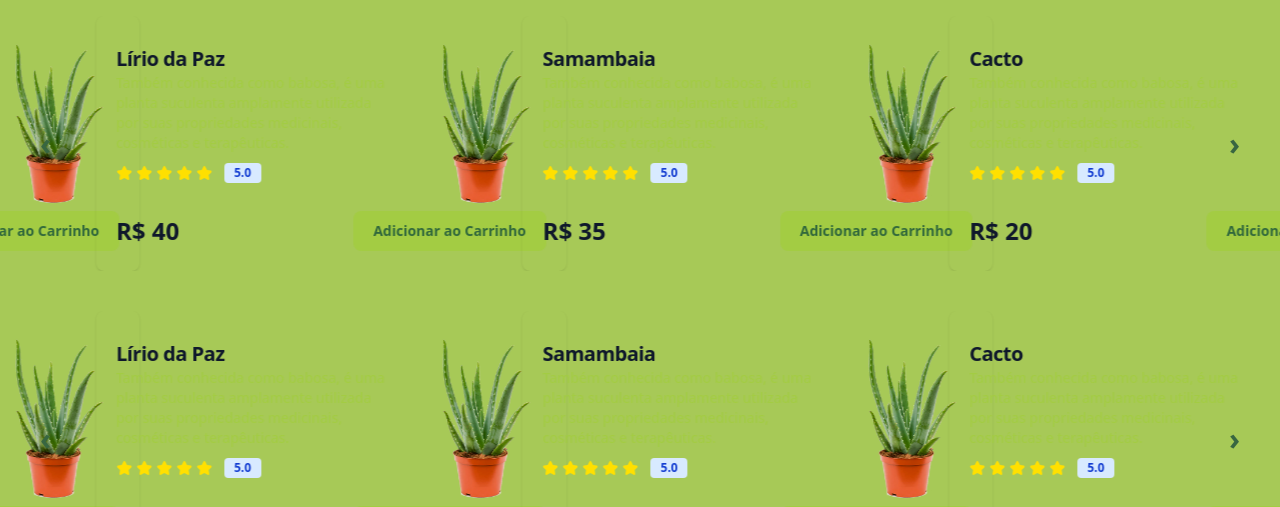
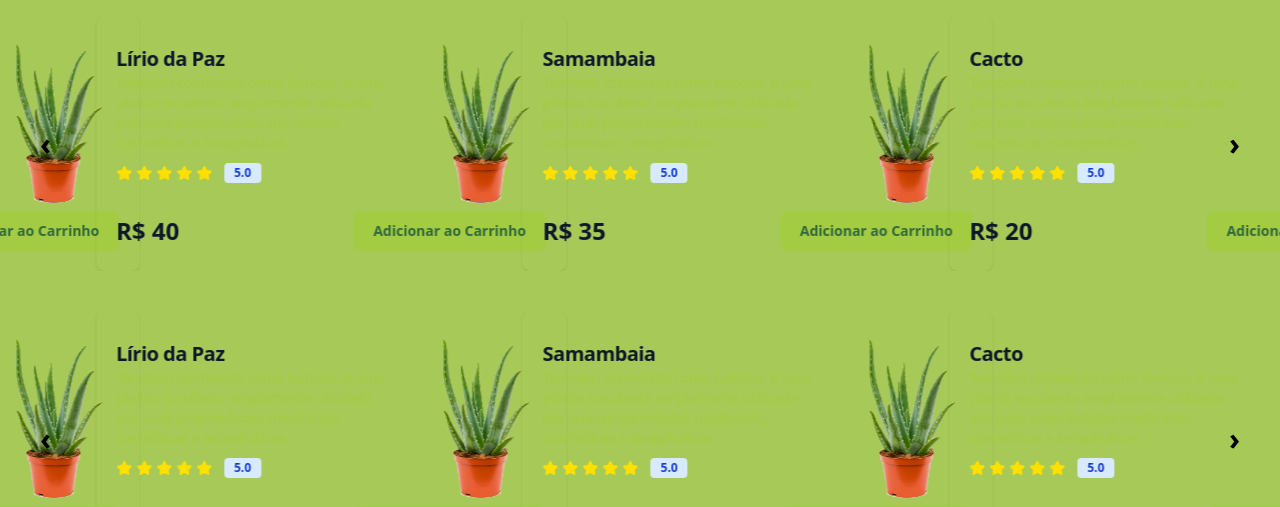
Before and after one commit to standbytheboy/gardenme, a React (Vite) app in the folder frontend/: page /plantas in a window 1280 px wide. Shown: the part 840-1347 px from the top of the page. Built offline with nearby package versions, Linux system fonts and the light colour scheme.

Commit message:
updating styles

```diff
--- a/frontend/src/components/carousel/Carousel.tsx
+++ b/frontend/src/components/carousel/Carousel.tsx
@@ -26,13 +26,13 @@ export const Carousel = () => {
       {/* Botões customizados */}
       <div
         ref={prevRef}
-        className="absolute left-10 top-1/2 -translate-y-1/2 z-20 cursor-pointer text-3xl font-bold text-[#386641]"
+        className="absolute left-10 top-1/2 -translate-y-1/2 z-20 cursor-pointer text-3xl font-bold text-black"
       >
         ‹
       </div>
       <div
         ref={nextRef}
-        className="absolute right-10 top-1/2 -translate-y-1/2 z-20 cursor-pointer text-3xl font-bold text-[#386641]"
+        className="absolute right-10 top-1/2 -translate-y-1/2 z-20 cursor-pointer text-3xl font-bold text-black"
       >
         ›
       </div>
```
